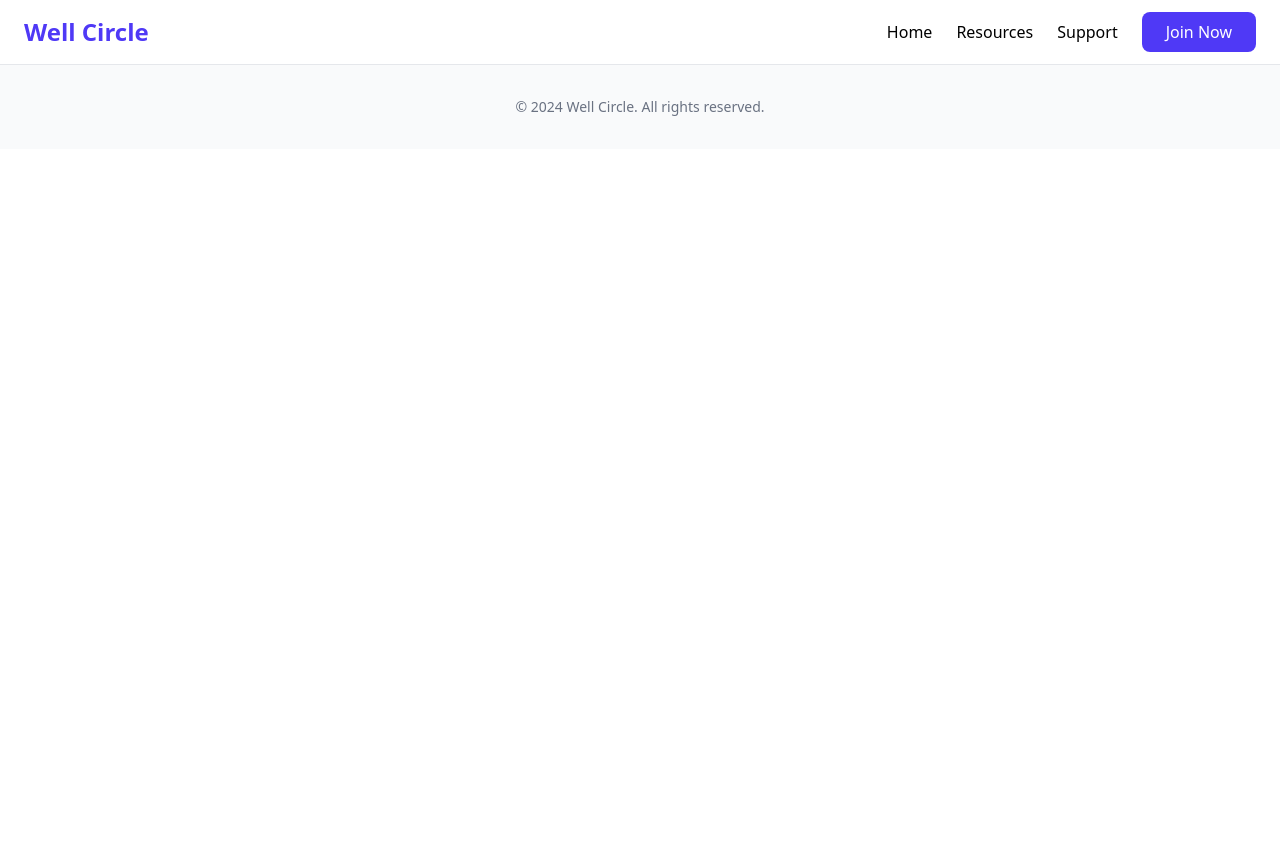
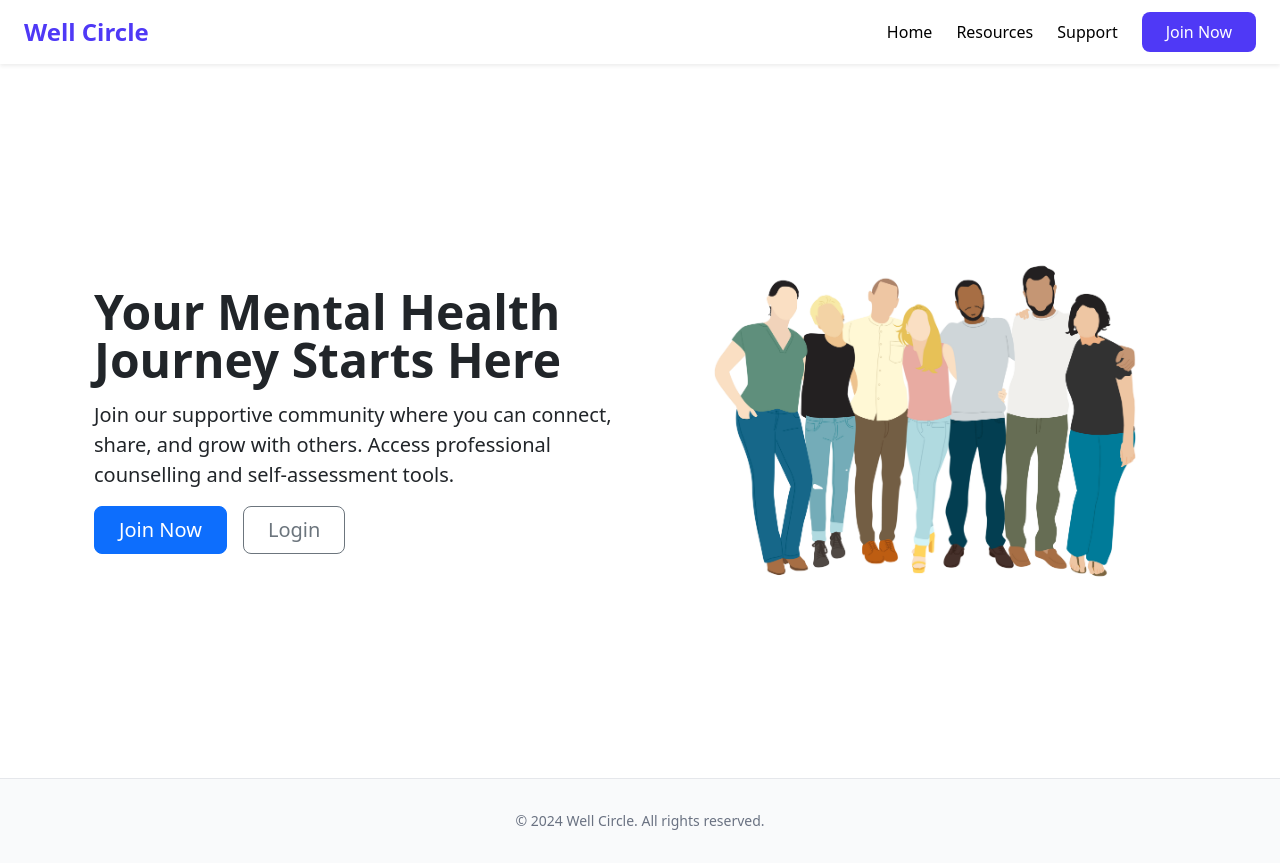
Before and after one commit to tushitgrg/1800_202510_DTC03, a plain HTML site: page index.html in a window 1280 px wide. Before the commit the page ends 800 px from the top, so only its background shows below. Drawn offline with nearby package versions, Linux system fonts and the light colour scheme.

Commit message:
Add Hero section

```diff
--- a/index.html
+++ b/index.html
@@ -80,7 +80,25 @@
     </div>
 
     <!-- Hero Section -->
-
+    <div class="container col-xxl-8 px-4 py-5">
+        <div class="row flex-lg-row-reverse align-items-center g-5 py-5">
+            <div class="col-10 col-sm-8 col-lg-6">
+                <img src="assets/people.jpg" class="d-block mx-lg-auto img-fluid" alt="Bootstrap Themes" width="700"
+                    height="500" loading="lazy">
+            </div>
+            <div class="col-lg-6">
+                <h1 class="display-5 fw-bold lh-1 mb-3">Your Mental Health Journey Starts Here</h1>
+                <p class="lead">
+                    Join our supportive community where you can connect, share, and grow with others. Access professional
+                    counselling and self-assessment tools.
+                </p>
+                <div class="d-grid gap-2 d-md-flex justify-content-md-start">
+                    <button type="button" class="btn btn-primary btn-lg px-4 me-md-2">Join Now</button>
+                    <button type="button" class="btn btn-outline-secondary btn-lg px-4">Login</button>
+                </div>
+            </div>
+        </div>
+    </div>
 
 
     <!-- Features Section -->
```
